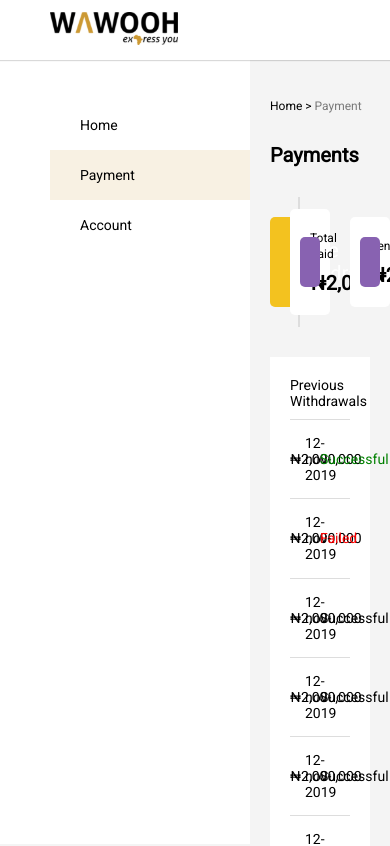
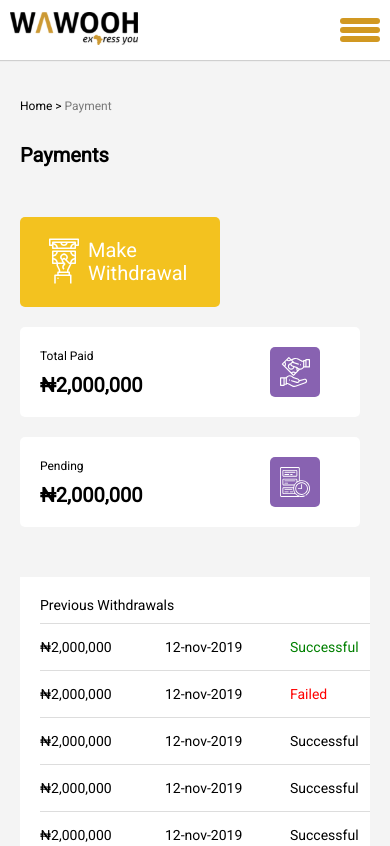
Before and after one commit to slimudoh/wawooh-sales-force, a React (Create React App) app: page /payment in a window 390 px wide. Shown: the top 846 px of the page. Built offline with nearby package versions, Linux system fonts and the light colour scheme.

Commit message:
updated mobile view

```diff
--- a/src/assets/css/app.css
+++ b/src/assets/css/app.css
@@ -253,15 +253,46 @@
   flex-direction: row;
   flex-wrap: nowrap;
   align-items: center;
-  justify-content: flex-start;
+  justify-content: space-between;
   align-content: center;
   background: #fff;
   z-index: 2;
   box-shadow: 0 1px 1px #00000026;
 }
 
+@media (max-width: 800px) {
+  .header {
+    padding: 0 20px;
+  }
+}
+
+@media (max-width: 500px) {
+  .header {
+    padding: 0 10px;
+  }
+}
+
 .header__logo {
   width: 128px;
+}
+
+.header__burger {
+  width: 40px;
+  display: none;
+}
+
+@media (max-width: 900px) {
+  .header__burger {
+    display: block;
+  }
+}
+
+.header__burger > div {
+  width: 100%;
+  height: 6px;
+  background-color: var(--goldColor);
+  border-radius: 5px;
+  margin: 3px 0;
 }
 
 .sidebar {
@@ -273,6 +304,13 @@
   padding-left: 50px;
   padding-top: 100px;
   background: #fff;
+  display: block;
+}
+
+@media (max-width: 900px) {
+  .sidebar {
+    display: none;
+  }
 }
 
 a {
@@ -303,6 +341,57 @@ a {
   background-color: #f8f1e3;
 }
 
+.header__burger--cover {
+  position: fixed;
+  top: 0;
+  left: 0;
+  right: 0;
+  bottom: 0;
+  background-color: rgba(0, 0, 0, 0.3);
+  display: none;
+}
+
+@media (max-width: 900px) {
+  .header__burger--cover {
+    display: block;
+  }
+}
+
+.sidebar__mobile {
+  position: fixed;
+  top: 0;
+  left: 0;
+  bottom: 0;
+  width: 250px;
+  padding-left: 50px;
+  padding-top: 100px;
+  background: #fff;
+  box-shadow: 0 1px 2px rgba(0, 0, 0, 0.4);
+  display: none;
+}
+
+@media (max-width: 900px) {
+  .sidebar__mobile {
+    display: block;
+  }
+}
+
+.sidebar__mobile > a {
+  color: #000;
+}
+
+.sidebar__mobile > a > div {
+  padding-left: 30px;
+  cursor: pointer;
+  height: 50px;
+  display: flex;
+  flex-direction: row;
+  flex-wrap: nowrap;
+  align-items: center;
+  justify-content: flex-start;
+  align-content: center;
+}
+
 .container {
   background: #f4f4f4;
   padding-top: 100px;
@@ -310,6 +399,13 @@ a {
   padding-right: 20px;
   min-height: 100vh;
   overflow: auto;
+}
+
+@media (max-width: 900px) {
+  .container {
+    padding-left: 20px;
+    padding-right: 20px;
+  }
 }
 
 .dash__intro {
@@ -339,8 +435,24 @@ a {
   align-content: center;
 }
 
+@media (max-width: 700px) {
+  .dash__cards {
+    flex-direction: column;
+    flex-wrap: wrap;
+  }
+}
+
 .dash__cards > div {
   padding-right: 10px;
+  width: 33.333333333%;
+  margin-bottom: 20px;
+}
+
+@media (max-width: 700px) {
+  .dash__cards > div {
+    padding-right: 0;
+    width: 100%;
+  }
 }
 
 .dash__cards--white {
@@ -383,6 +495,9 @@ a {
   text-align: left;
   font-weight: 600;
   margin: 10px 0 0 0;
+  white-space: nowrap;
+  overflow: hidden;
+  text-overflow: ellipsis;
 }
 
 .dash__cards--img {
@@ -463,6 +578,10 @@ a {
   color: #000;
 }
 
+.payment__nav > a {
+  color: #000;
+}
+
 .payment__nav > span {
   font-size: 12px;
   text-align: left;
@@ -486,8 +605,15 @@ a {
   flex-wrap: nowrap;
   align-items: center;
   justify-content: center;
-  align-content: center;
+  align-content: flex-start;
   margin: 30px 0;
+}
+
+@media (max-width: 700px) {
+  .payment__cards > div {
+    flex-direction: column;
+    flex-wrap: wrap;
+  }
 }
 
 .payment__cards--btn {
@@ -498,7 +624,15 @@ a {
   border-right: 2px solid #ddd;
 }
 
+@media (max-width: 700px) {
+  .payment__cards--btn {
+    width: 100%;
+    border-right: 2px solid transparent;
+  }
+}
+
 .payment__cards--btn > div {
+  max-width: 200px;
   display: flex;
   flex-direction: row;
   flex-wrap: nowrap;
@@ -543,7 +677,22 @@ a {
   padding-left: 10px;
 }
 
+@media (max-width: 700px) {
+  .payment__cards--card {
+    padding-left: 0;
+    width: 100%;
+  }
+}
+
+@media (max-width: 500px) {
+  .payment__cards--card {
+    flex-direction: column;
+    flex-wrap: wrap;
+  }
+}
+
 .payment__cards--card > div {
+  width: 50%;
   padding: 0 10px;
   display: flex;
   flex-direction: row;
@@ -551,6 +700,19 @@ a {
   align-items: center;
   justify-content: center;
   align-content: center;
+  margin-bottom: 20px;
+}
+
+@media (max-width: 700px) {
+  .payment__cards--card > div {
+    padding: 0 10px 0 0;
+  }
+}
+
+@media (max-width: 500px) {
+  .payment__cards--card > div {
+    width: 100%;
+  }
 }
 
 .payment__cards--card > div > div {
@@ -603,6 +765,11 @@ a {
   background-color: #fff;
   padding: 20px;
   margin-bottom: 100px;
+  overflow: auto;
+}
+
+.payment__body > div {
+  min-width: 500px;
 }
 
 .payment__body--header {
@@ -671,6 +838,12 @@ a {
   margin-bottom: 100px;
 }
 
+@media (max-width: 700px) {
+  .account__cards {
+    padding: 20px;
+  }
+}
+
 .account__cards > p {
   font-size: 20px;
   text-align: left;
@@ -688,9 +861,24 @@ a {
   margin-top: 50px;
 }
 
+@media (max-width: 700px) {
+  .account__cards-list {
+    flex-direction: column;
+    flex-wrap: wrap;
+  }
+}
+
 .account__cards-card {
   width: 33.33333333%;
   padding-right: 10px;
+  margin-bottom: 10px;
+}
+
+@media (max-width: 700px) {
+  .account__cards-card {
+    width: 100%;
+    padding-right: 0;
+  }
 }
 
 .account__cards-card > div {
--- a/src/components/header.js
+++ b/src/components/header.js
@@ -1,7 +1,17 @@
-import React from "react";
+import React, { useState } from "react";
 import { NavLink } from "react-router-dom";
 
 function Header() {
+  const [showMobile, setShowMobile] = useState(false);
+
+  const showMobileNav = () => {
+    setShowMobile(true);
+  };
+
+  const closeMobileNav = () => {
+    setShowMobile(false);
+  };
+
   return (
     <div className="header">
       <div className="header__logo">
@@ -9,6 +19,32 @@ function Header() {
           <img src={require("../assets/img/logo.svg")} alt="logo" />
         </NavLink>
       </div>
+
+      <div className="header__burger" onClick={showMobileNav}>
+        <div></div>
+        <div></div>
+        <div></div>
+      </div>
+
+      {showMobile ? (
+        <div className="header__burger--cover" onClick={closeMobileNav}></div>
+      ) : null}
+
+      {showMobile ? (
+        <div className="sidebar__mobile">
+          <NavLink to="/dashboard" exact activeClassName="sidebar__active">
+            <div onClick={closeMobileNav}>Home</div>
+          </NavLink>
+
+          <NavLink to="/payment" exact activeClassName="sidebar__active">
+            <div onClick={closeMobileNav}>Payment</div>
+          </NavLink>
+
+          <NavLink to="/account" exact activeClassName="sidebar__active">
+            <div onClick={closeMobileNav}>Account</div>
+          </NavLink>
+        </div>
+      ) : null}
     </div>
   );
 }
--- a/src/pages/account.js
+++ b/src/pages/account.js
@@ -21,7 +21,7 @@ function Account() {
       <Sidebar />
       <div className="container">
         <div className="account__nav">
-          <Link to="/">Home</Link> > <span>Account</span>
+          <Link to="/dashboard">Home</Link> > <span>Account</span>
         </div>
         <div className="account__cards">
           <p>Select Account</p>
--- a/src/pages/payment.js
+++ b/src/pages/payment.js
@@ -1,4 +1,5 @@
 import React from "react";
+import { Link } from "react-router-dom";
 
 import Header from "../components/header";
 import Sidebar from "../components/sidebar";
@@ -10,7 +11,7 @@ function Payment() {
       <Sidebar />
       <div className="container">
         <div className="payment__nav">
-          Home > <span>Payment</span>
+          <Link to="/dashboard">Home</Link> > <span>Payment</span>
         </div>
         <div className="payment__cards">
           <p>Payments</p>
@@ -22,11 +23,7 @@ function Payment() {
                     <img src={require("../assets/img/withdraw.svg")} alt="" />
                   </div>
                 </div>
-                <div className="payment__cards--btn-text">
-                  Make
-                  <br />
-                  Withdrawal
-                </div>
+                <div className="payment__cards--btn-text">Make Withdrawal</div>
               </div>
             </div>
             <div className="payment__cards--card">
@@ -62,6 +59,7 @@ function Payment() {
           </div>
         </div>
         <div className="payment__body">
+          <div>
             <div className="payment__body--header">Previous Withdrawals</div>
             <div className="payment__body--table">
               <div>
@@ -156,6 +154,7 @@ function Payment() {
           </div>
         </div>
       </div>
+    </div>
   );
 }
 
```
Also changed, not shown: src/components/mobilesidebar.js (deleted, +0 -22 lines). Lines whose indentation alone changed are shown as unchanged.
